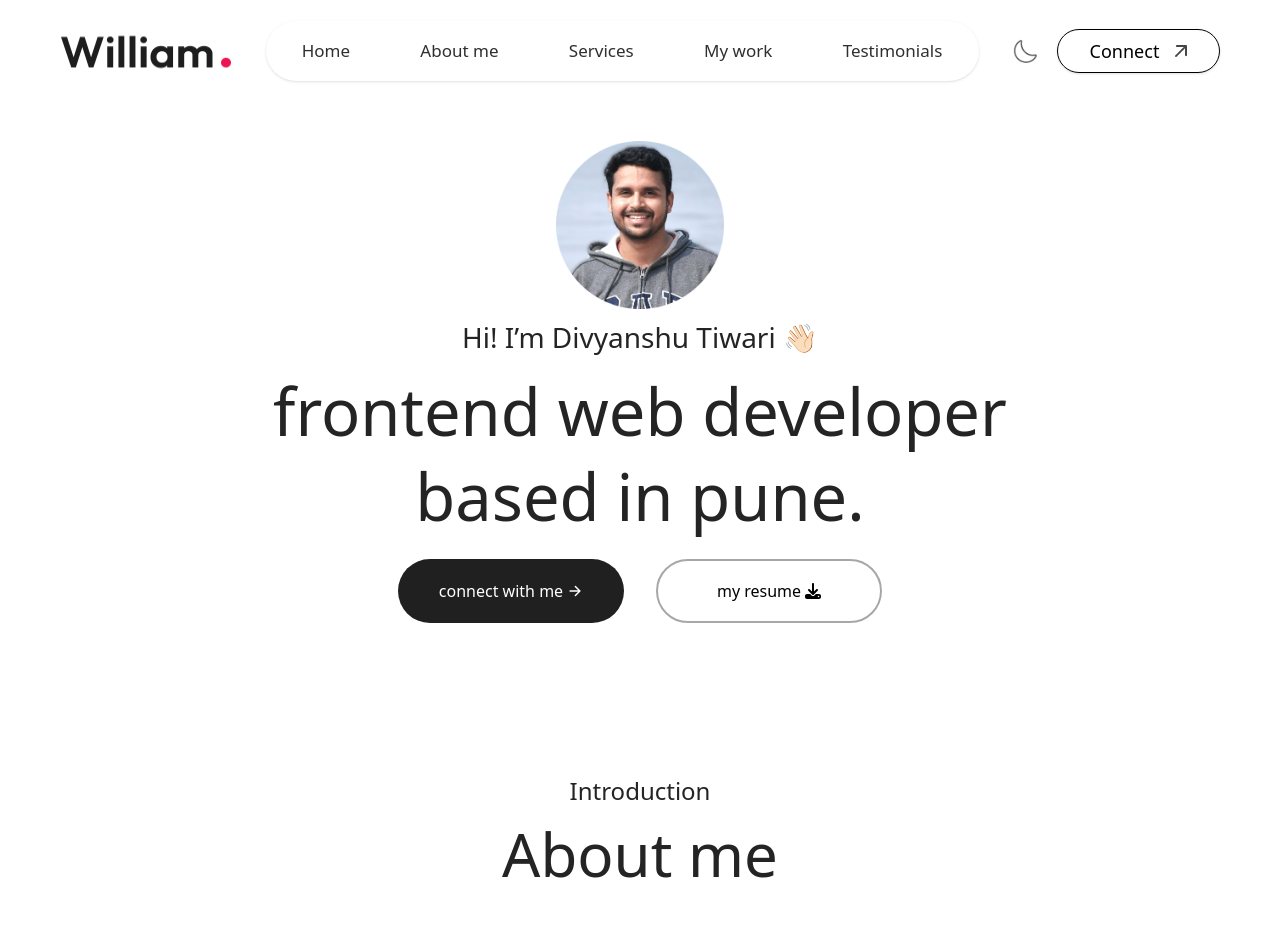
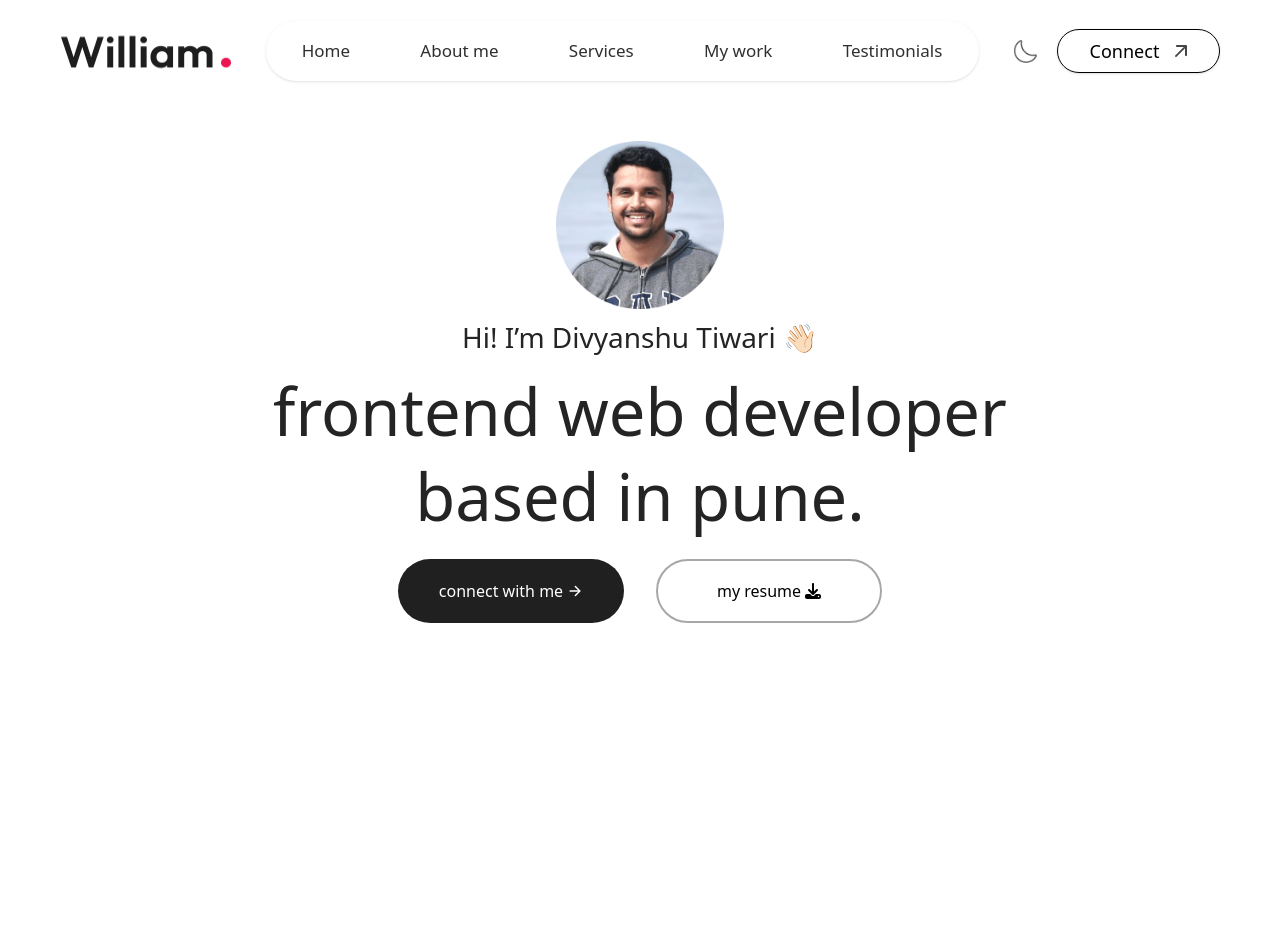
Before and after one commit to Tiwari0808/portfolio_nextjs, a Next.js app: page / in a window 1280 px wide. Shown: the top 937 px of the page. After the commit the page ends 800 px from the top, so only its background shows below. Built offline with nearby package versions, Linux system fonts and the light colour scheme.

Commit message:
completed my services section

```diff
--- a/app/page.js
+++ b/app/page.js
@@ -1,14 +1,12 @@
 import React from 'react'
 import Navbar from './component/Navbar'
 import Header from './component/Header'
-import About from './component/About'
 
 const page = () => {
   return (
     <div className='flex flex-col'>
     <Navbar/>
     <Header/>
-    <About/>
     </div>
   )
 }
--- a/assets/assets.js
+++ b/assets/assets.js
@@ -16,7 +16,6 @@ import logo_dark from './logo_dark.png';
 import mail_icon from './mail_icon.png';
 import mail_icon_dark from './mail_icon_dark.png';
 import profile_img from './profile-img.png';
-import profile_large from './profile-large.jpg';
 import profile_pic from './portfolio_pic.jpg';
 import profile_circle from './portfolio-circle.png';
 import download_icon from './download-icon.png';
@@ -41,7 +40,6 @@ import right_arrow_bold_dark from './right-arrow-bold-dark.png';
 
 export const assets = {
     user_image,
-    profile_large,
     profile_circle,
     profile_pic,
     code_icon,
```
